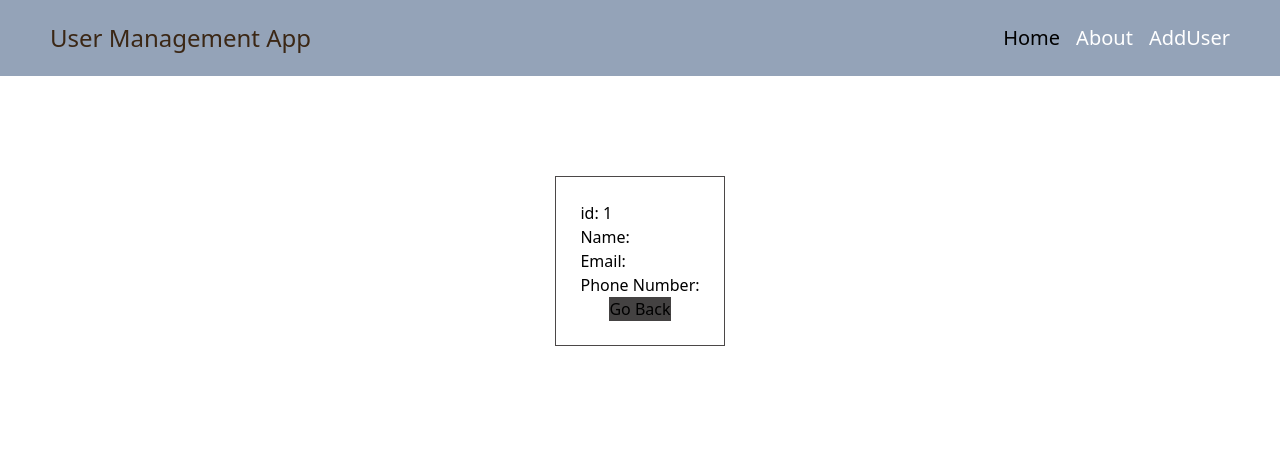
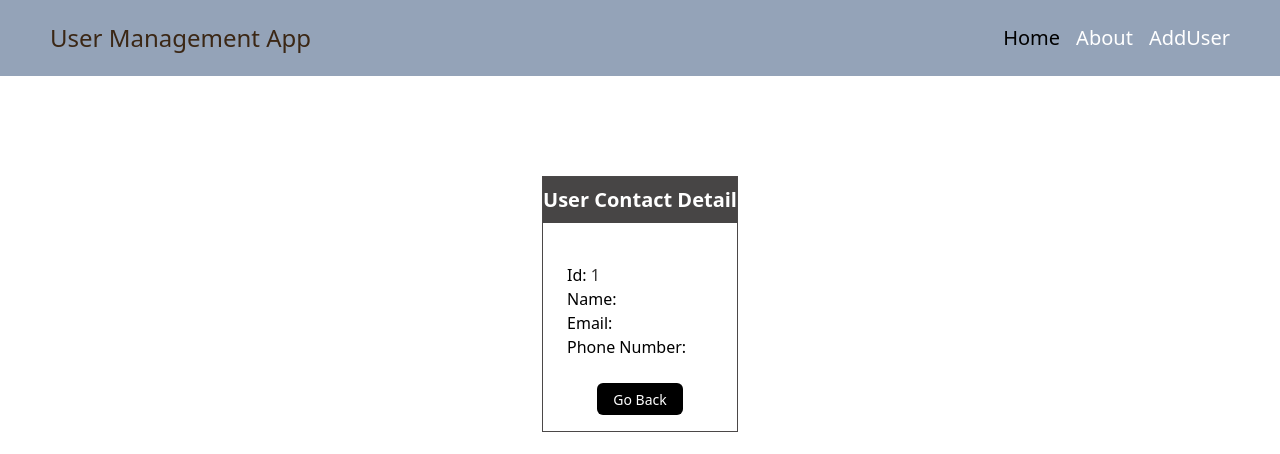
Before and after one commit to Tausif4171/User-Management-System, a React (Create React App) app in the folder frontend/: page /view/1 in a window 1280 px wide. Shown: the top 454 px of the page. Built offline with nearby package versions, Linux system fonts and the light colour scheme; no server answers.

Commit message:
css added to view component 🎨

```diff
--- a/frontend/src/pages/View.tsx
+++ b/frontend/src/pages/View.tsx
@@ -18,13 +18,20 @@ function View() {
   }, [id])
   return (
     <div className='flex flex-row justify-center items-center w-[100%] mt-[100px]'>
-      <div className=' flex flex-col border-[1px] border-[#4b4848] border-solid p-6'>
-        <span>id: {id}</span>
-        <span>Name: {state.name && state.name}</span>
-        <span>Email: {state.email && state.email}</span>
-        <span>Phone Number: {state.phoneNumber && state.phoneNumber}</span>
+      <div className=' flex flex-col border-[1px] border-[#4b4848] border-solid'>
+        <div className='flex justify-center items-center mb-4 py-2 text-[#ffffff] text-[20px] bg-[#474545] font-bold'>
+          <h1>User Contact Detail</h1>
+        </div>
+
+        <div className='p-6 flex flex-col text-[16px]'>
+          <span className='font-medium'>Id: <span className='text-[#343232] font-normal'>{id}</span></span>
+          <span className='font-medium'>Name: <span className='text-[#343232] font-normal'>{state.name && state.name}</span></span>
+          <span className='font-medium'>Email: <span className='text-[#343232] font-normal'>{state.email && state.email}</span></span>
+          <span className='font-medium'>Phone Number: <span className='text-[#343232] font-normal'>{state.phoneNumber && state.phoneNumber}</span></span>
+        </div>
+
         <div className='flex justify-center items-center'>
-          <Link to={'/'}><button className='bg-[#444242]'>Go Back</button></Link>
+          <Link to={'/'}><button className='bg-[#000000] px-4 rounded-md h-8 text-[#fff] text-[14px] mb-4'>Go Back</button></Link>
         </div>
       </div>
     </div>
```
